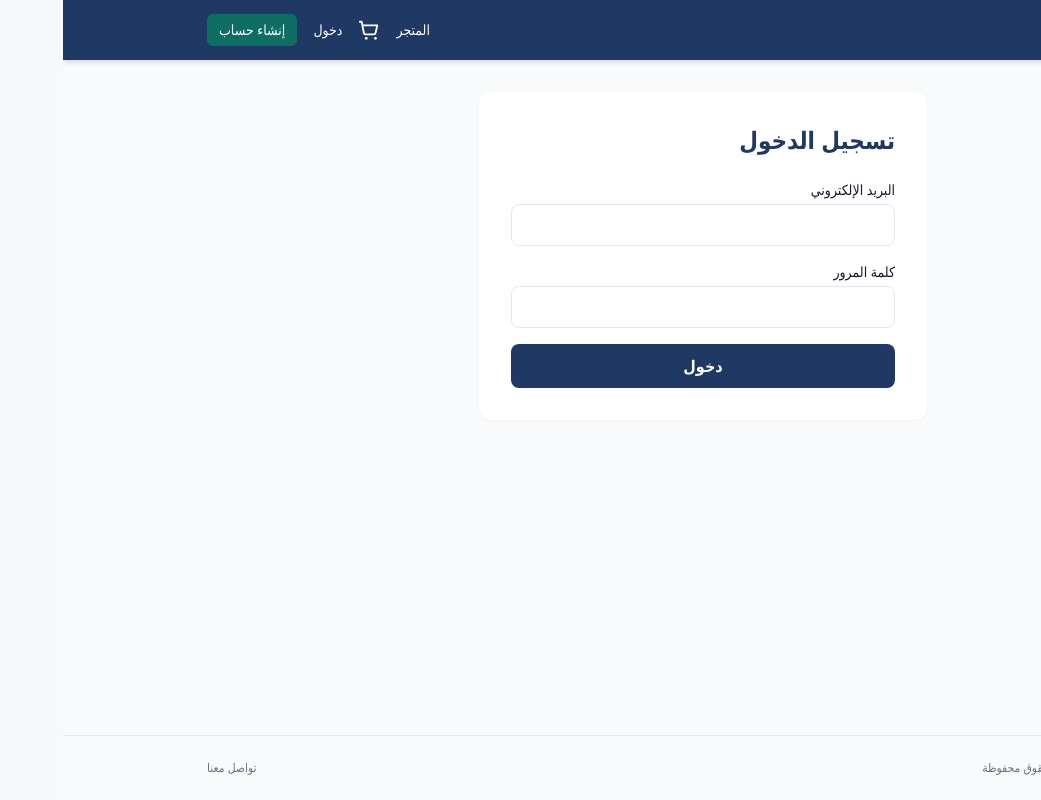
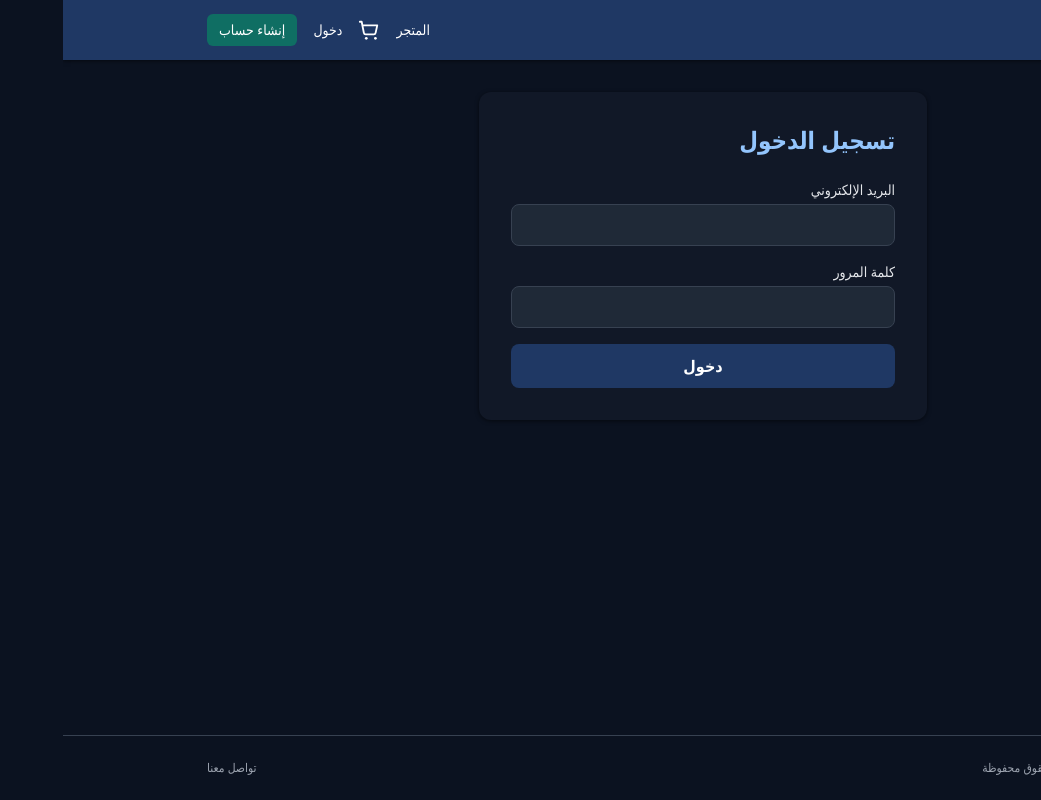
Before and after one commit to Aboody620/savana3d, a Next.js app: page /login in a window 1280 px wide. Shown: the whole page, without its empty margins (239-1280 px from the left). Built offline with nearby package versions, Linux system fonts and the light colour scheme; no server answers.

Commit message:
دعم المظهر الداكن على مستوى الموقع كامل

```diff
--- a/styles/globals.css
+++ b/styles/globals.css
@@ -10,6 +10,70 @@ body {
   font-family: "Tajawal", "Segoe UI", Tahoma, Arial, sans-serif;
   background-color: #f8f9fb;
   color: #1a1a1a;
+  transition: background-color 0.2s ease, color 0.2s ease;
 }
 
 @import url("https://fonts.googleapis.com/css2?family=Tajawal:wght@400;500;700;900&display=swap");
+
+/* ============================================================
+   الوضع الداكن — تطبيق عام يغطي كل صفحات الموقع
+   بدل ما نعدّل كل صفحة لحالها، هذي القواعد تعمل overrride
+   على أصناف Tailwind الشائعة بكل أنحاء المشروع (bg-white,
+   text-gray-*, border, إلخ) لما تنفعل .dark على <html>
+   ============================================================ */
+.dark body {
+  background-color: #0b1220;
+  color: #e5e7eb;
+}
+
+.dark .bg-white {
+  background-color: #111827 !important;
+}
+
+.dark .bg-gray-50 {
+  background-color: #0b1220 !important;
+}
+
+.dark .bg-gray-100,
+.dark .bg-gray-200 {
+  background-color: #1f2937 !important;
+}
+
+.dark .text-navy {
+  color: #93c5fd !important;
+}
+
+.dark .text-gray-900,
+.dark .text-gray-800,
+.dark .text-gray-700 {
+  color: #e5e7eb !important;
+}
+
+.dark .text-gray-600,
+.dark .text-gray-500 {
+  color: #9ca3af !important;
+}
+
+.dark .border,
+.dark .border-gray-200,
+.dark .border-gray-300 {
+  border-color: #374151 !important;
+}
+
+.dark input,
+.dark textarea,
+.dark select {
+  background-color: #1f2937 !important;
+  color: #e5e7eb !important;
+  border-color: #374151 !important;
+}
+
+.dark input::placeholder,
+.dark textarea::placeholder {
+  color: #6b7280 !important;
+}
+
+.dark .shadow-sm,
+.dark .shadow-md {
+  box-shadow: 0 1px 4px rgba(0, 0, 0, 0.55) !important;
+}
```
